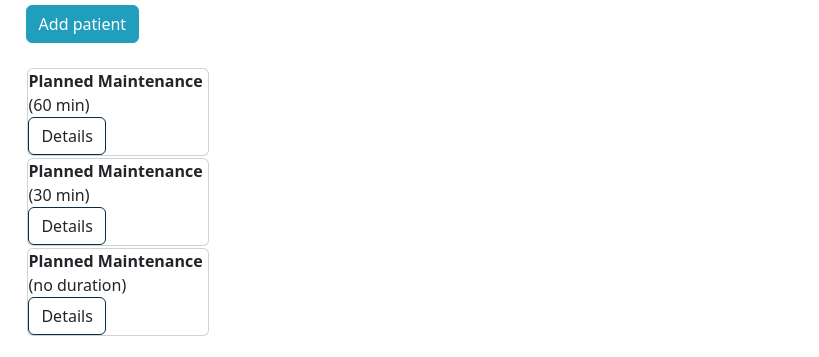
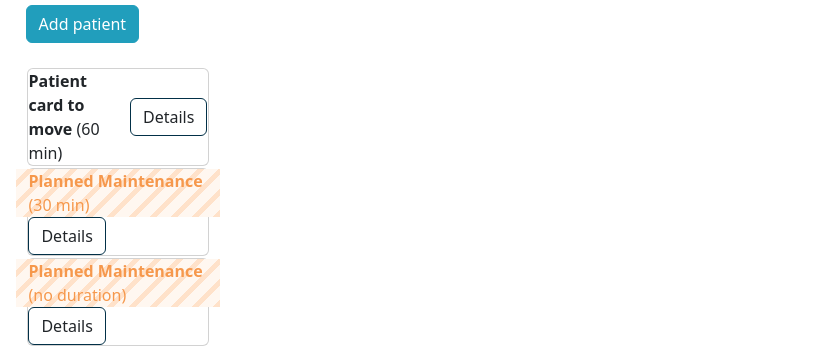
Before and after one commit to jagger-en/pumpkin-penguin, a Vue app in the folder src/frontend/: page / in a window 1280 px wide. Shown: the part 339-696 px from the top of the page, without its empty margins (0-819 px from the left). Built offline with nearby package versions, Linux system fonts and the light colour scheme; no server answers.

Commit message:
Front: Differentiation for unsorted patient, mainten. cards

```diff
--- a/src/frontend/src/App.vue
+++ b/src/frontend/src/App.vue
@@ -26,9 +26,9 @@
         // The id (or however you name it), will help you find which event to delete
         // from the callback triggered on drop into Vue Cal.
         id: 1,
-        title: "Planned Maintenance",
+        title: "Patient card to move",
         duration: 60,
-        class: "closed"
+        class: "health"
       },
       {
         id: 2,
@@ -329,7 +329,7 @@
           @dragstart="onEventDragStart($event, item)"
         >
           <div class="row">
-            <div class="col">
+            <div :class="`col ${item.class}`">
               <strong>{{ item.title }}</strong>
               ({{ item.duration ? `${item.duration} min` : "no duration" }})
               <div>{{ item.content }}</div>
```
